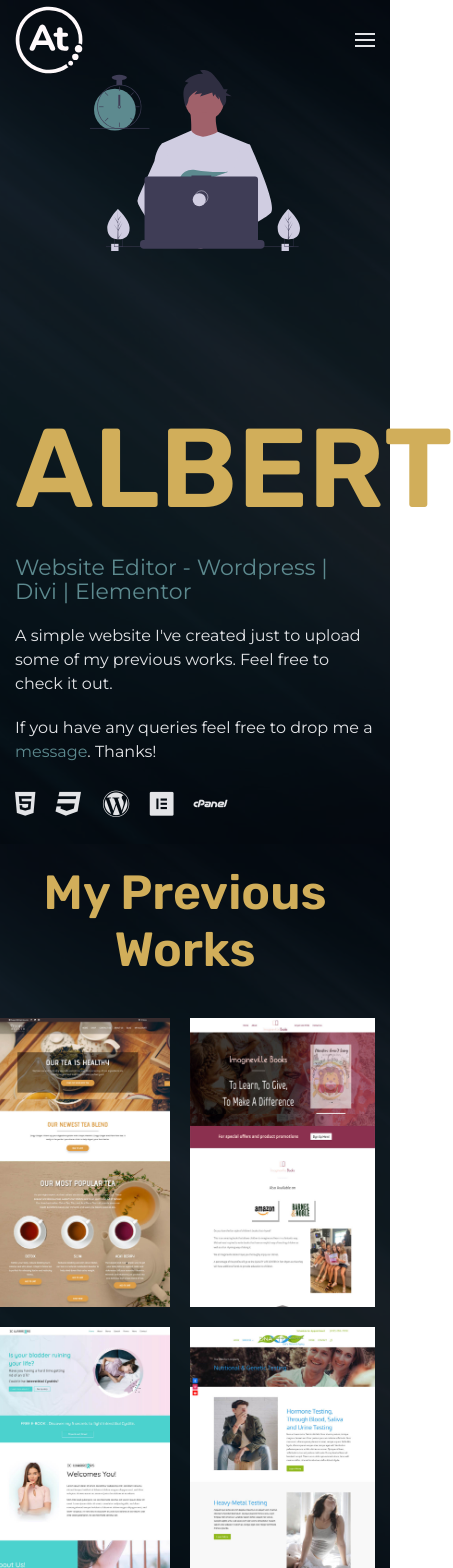
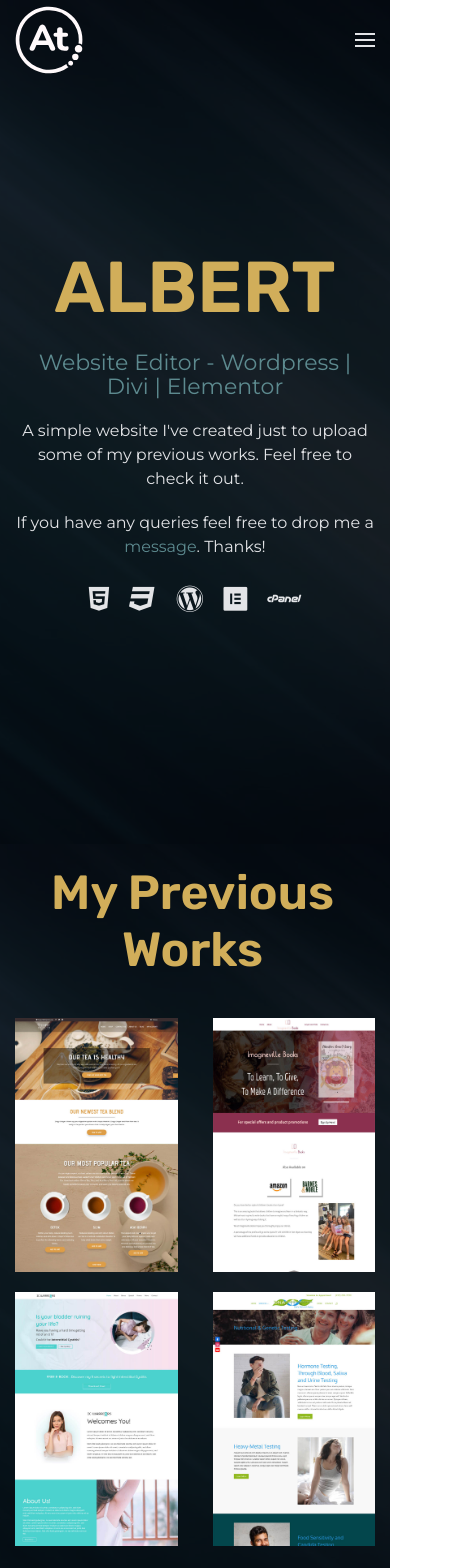
Before and after one commit to sk3ndi/portfolio_project, a Vue app: page /portfolio_project/ in a window 390 px wide. Shown: the top 1568 px of the page, 453 px wide, since content can reach past the window. Built offline with nearby package versions, Linux system fonts and the light colour scheme.

Commit message:
Updated Files

```diff
--- a/src/assets/css/siteApp.css
+++ b/src/assets/css/siteApp.css
@@ -94,6 +94,7 @@ a:hover {
     color: #d1ae5a;
 }
 
+
 #works .title,
 #contact .title {
     color: #d1ae5a;
@@ -156,3 +157,14 @@ a:hover {
 #works h5 {
   color: #fff;
 }
+
+
+@media screen and (max-width: 640px) {
+    #hero .title {
+      font-size: 4.5em;
+    }
+
+    #works .uk-grid > * {
+        padding-left: 35px;
+    }
+}
--- a/src/components/Contact.vue
+++ b/src/components/Contact.vue
@@ -4,21 +4,21 @@
         <div class="uk-flex-middle uk-grid uk-grid-large uk-height-viewport" uk-grid> <!-- ::::  acts as row  ::: !-->
 
             <!-- Left Side !-->
-            <div class="uk-width-1-2@m uk-animation-scale-up uk-animation" style="animation-delay: 750ms;" uk-grid>
+            <div class="uk-width-1-2@m uk-animation-scale-up uk-animation uk-visible@m" style="animation-delay: 750ms;" uk-grid>
               <div class="uk-width-3-4 uk-padding uk-align-center">
                 <img class="uk-preserve" src="@/assets/svg/email_icon.svg" alt="Email Me Now!"  uk-svg />
               </div>
             </div>
 
             <!-- Right Side !-->
-            <div class="uk-width-expand@m uk-animation-scale-up uk-animation" style="animation-delay: 1050ms;">
+            <div class="uk-width-expand@m uk-animation-scale-up uk-animation uk-text-center uk-text-left@m" style="animation-delay: 1050ms;">
                 <h1 class="title">Have Any Queries?</h1>
                 <p>I'm looking forward to hear from you! I'm open for new feedback, suggestions and oppotunities for my improvement.</p>
                 <p>If you have any questions or need my assistance, feel free to drop me a message on the following icon links below.</p>
                 <p>I'll get back to you as soon as possible.</p>
 
                 <!-- Icon Lists !-->
-                <ul class="uk-iconnav uk-margin-large-top">
+                <ul class="uk-iconnav uk-margin-large-top uk-flex-center uk-flex-left@m">
                   <li><a href="mailto:thedev.kenalbert@gmail.com" class="uk-icon-link uk-margin-small-right" target="_blank" uk-tooltip="title: EMAIL; pos: top-left; delay: 150" uk-icon="icon: mail; ratio: 1.5;"></a></li>
                   <li><a href="skype:tornoalbert?chat" class="uk-icon-link uk-margin-small-right" target="_blank" uk-tooltip="title: SKYPE; pos: top-left; delay: 150" uk-icon="icon: receiver; ratio: 1.5;"></a></li>
                   <li><a href="https://www.linkedin.com/in/albert-t-98155165/" class="uk-icon-link uk-margin-small-right" target="_blank" uk-tooltip="title: LINKEDIN; pos: top-left; delay: 150" uk-icon="icon: linkedin; ratio: 1.5;"></a></li>
--- a/src/views/Home.vue
+++ b/src/views/Home.vue
@@ -4,21 +4,21 @@
         <div class="uk-flex-middle uk-grid uk-grid-large uk-height-viewport" uk-grid> <!-- ::::  acts as row  ::: !-->
 
             <!-- Left Side !-->
-            <div class="uk-width-1-2@m uk-animation-scale-up uk-animation" style="animation-delay: 750ms;">
+            <div class="uk-width-1-2@m uk-animation-scale-up uk-animation uk-visible@m" style="animation-delay: 750ms;">
               <div class="uk-width-3-4 uk-padding uk-align-center">
                 <img class="email_img uk-preserve" src="@/assets/svg/dev_img.svg" alt="It's Me Albert!"  uk-svg />
               </div>
             </div>
 
             <!-- Right Side !-->
-            <div class="uk-width-expand@m uk-animation-scale-up uk-animation uk-text " style="animation-delay: 1050ms;">
+            <div class="uk-width-expand@m uk-animation-scale-up uk-animation uk-text uk-text-center uk-text-left@m" style="animation-delay: 1050ms;">
               <h1 class="title">ALBERT</h1>
                 <p class="subheading">Website Editor - Wordpress | Divi | Elementor</p>
                 <p>A simple website I've created just to upload some of my previous works. Feel free to check it out.</p>
                 <p>If you have any queries feel free to drop me a <a href="#contact" uk-scroll>message</a>. Thanks!</p>
 
                 <!-- Icon List !-->
-                <ul class="uk-iconnav uk-margin-large-top">
+                <ul class="uk-iconnav uk-margin-large-top uk-flex-center uk-flex-left@m">
                   <li><a uk-tooltip="title: HTML; pos: top-left; delay: 150" class="fab fa-html5 uk-icon-link uk-margin-small-right"></a></li>
                   <li><a uk-tooltip="title: CSS; pos: top-left; delay: 150" class="fab fa-css3 uk-icon-link uk-margin-small-right"></a></li>
                   <li><a uk-tooltip="title: WORDPRESS; pos: top-left; delay: 150" class="fab fa-wordpress uk-icon-link uk-margin-small-right"></a></li>
```
